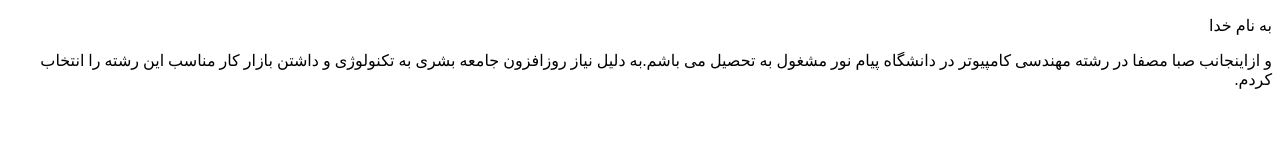
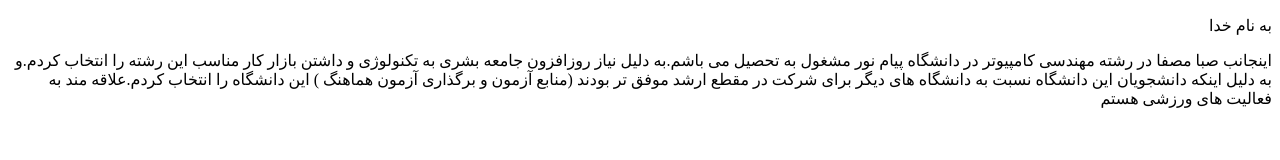
Before and after one commit to S-mosaffa/s.mosaffa, a plain HTML site: page index.html in a window 1280 px wide. Drawn offline with Linux system fonts and the light colour scheme.

Commit message:
Update index.html

```diff
--- a/index.html
+++ b/index.html
@@ -13,6 +13,6 @@
 <body>
 	<p>
 		به نام خدا </p>
-	<p>	و ازاینجانب صبا مصفا در رشته مهندسی کامپیوتر در دانشگاه پیام نور مشغول به تحصیل می باشم.به دلیل نیاز روزافزون جامعه بشری به تکنولوژی و داشتن بازار کار مناسب این رشته را انتخاب کردم.</p>
+	<p>	اینجانب صبا مصفا در رشته مهندسی کامپیوتر در دانشگاه پیام نور مشغول به تحصیل می باشم.به دلیل نیاز روزافزون جامعه بشری به تکنولوژی و داشتن بازار کار مناسب این رشته را انتخاب کردم.و به دلیل اینکه دانشجویان این دانشگاه نسبت به دانشگاه های دیگر برای شرکت در مقطع ارشد موفق تر بودند (منابع آزمون و برگذاری آزمون هماهنگ ) این دانشگاه را انتخاب کردم.علاقه مند به فعالیت های ورزشی هستم  </p>
 </body>
 </html>
```
